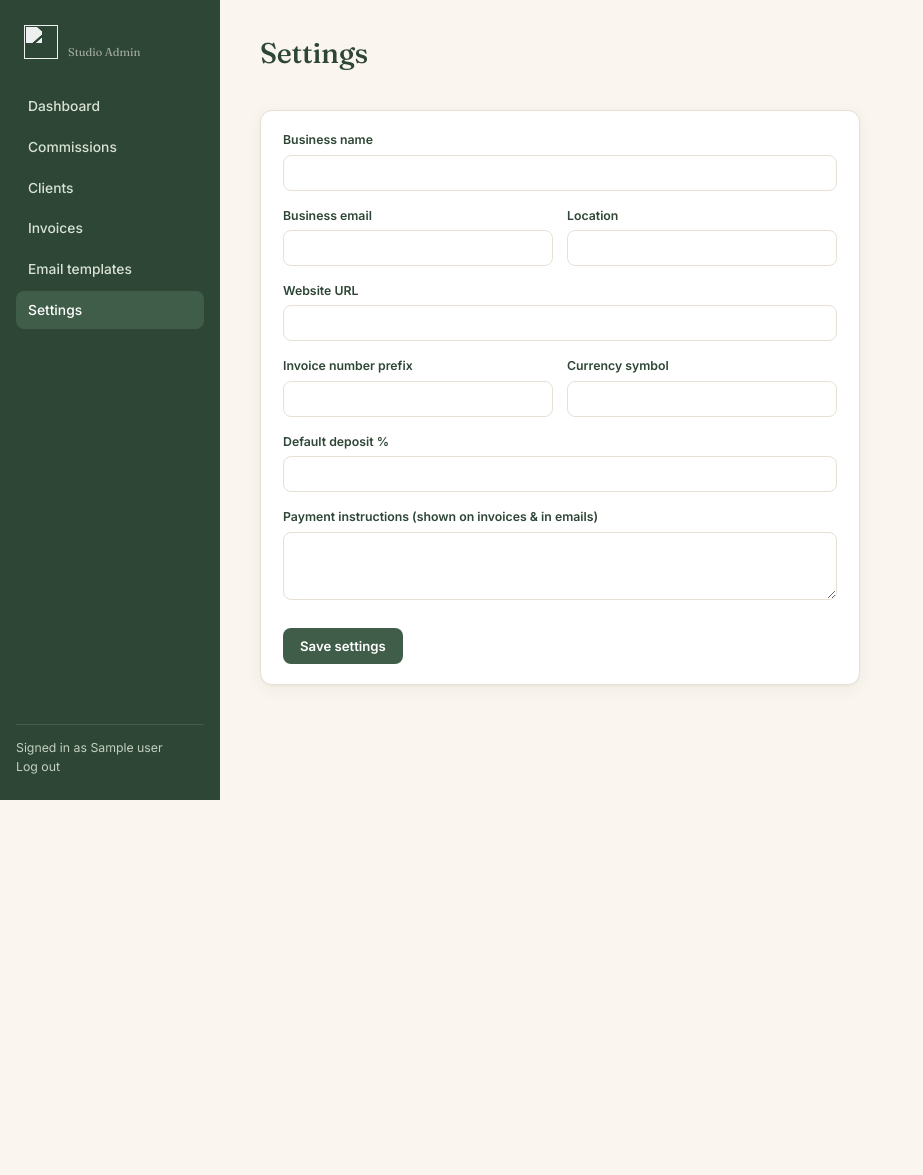
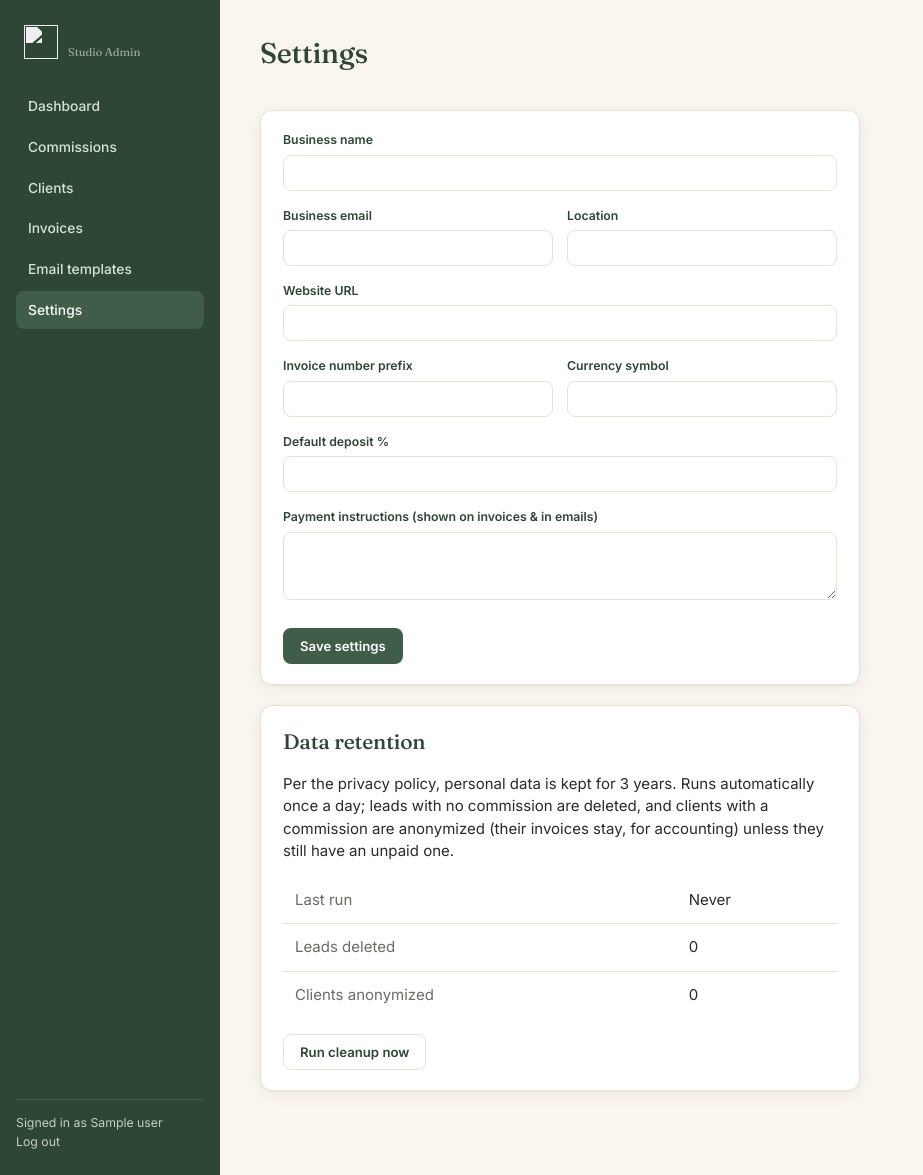
Before and after one commit to Darren-Sims/esther-sims-studio, a Flask app: page /settings in a window 1280 px wide. Shown: the whole page, without its empty margins (0-923 px from the left). Before the commit the page ends 800 px from the top, so only its background shows below. Run offline with Flask 3, Linux system fonts and the light colour scheme; the visitor is signed in with stand-in values (Sample User, id 1); a database or web service that is not in the repository returns one stand-in record (values such as "Sample title"); some libraries are stand-ins or nearby versions.

Commit message:
Add data retention cleanup to match the 3-year privacy policy window
Adds db.run_retention_cleanup(): pure leads (contact-form enquiries
that never became a commissioned client) are deleted once stale;
clients who DO have a commission are anonymized instead — invoices
need to be kept ~6 years for UK tax purposes, longer than the 3-year
personal-data window, so the commission/invoice rows are left intact
and only personal fields are cleared. Anyone with an unpaid invoice
is skipped so the studio can still chase payment.

Staleness is measured from a new clients.updated_at column (falling
back to created_at for pre-existing rows), kept current on every
client write (manual add/edit, inline creation from the commission
form, and contact-form webhook submissions).

Runs opportunistically once a day via before_request, and can also
be triggered manually from a new "Data retention" section in
Settings, which shows the last run's timestamp and counts.

Co-Authored-By: Claude Sonnet 5 <noreply@anthropic.com>

```diff
--- a/esther-studio-app/app.py
+++ b/esther-studio-app/app.py
@@ -68,6 +68,24 @@ def require_setup():
     has_user = get_db().execute("SELECT 1 FROM users LIMIT 1").fetchone()
     if not has_user:
         return redirect(url_for("setup"))
+
+
+@app.before_request
+def maybe_run_retention_cleanup():
+    # Opportunistic: runs the data-retention sweep at most once a day,
+    # piggybacking on whatever request happens to arrive after the gap,
+    # rather than needing a separate scheduled job.
+    if request.endpoint in ("setup", "static"):
+        return
+    conn = get_db()
+    settings = db.get_settings(conn)
+    last_run = settings.get("last_retention_run", "")
+    if last_run and (datetime.utcnow() - datetime.fromisoformat(last_run)) < timedelta(days=1):
+        return
+    deleted, anonymized = db.run_retention_cleanup(conn)
+    db.set_setting(conn, "last_retention_run", datetime.utcnow().isoformat())
+    db.set_setting(conn, "last_retention_deleted", str(deleted))
+    db.set_setting(conn, "last_retention_anonymized", str(anonymized))
 
 
 @app.context_processor
@@ -290,15 +308,16 @@ def clients_list():
 def client_new():
     if request.method == "POST":
         conn = get_db()
+        now = datetime.utcnow().isoformat()
         cur = conn.execute(
-            "INSERT INTO clients (name, email, phone, address, notes, created_at) VALUES (?, ?, ?, ?, ?, ?) RETURNING id",
+            "INSERT INTO clients (name, email, phone, address, notes, created_at, updated_at) VALUES (?, ?, ?, ?, ?, ?, ?) RETURNING id",
             (
                 request.form.get("name", "").strip(),
                 request.form.get("email", "").strip(),
                 request.form.get("phone", "").strip(),
                 request.form.get("address", "").strip(),
                 request.form.get("notes", "").strip(),
-                datetime.utcnow().isoformat(),
+                now, now,
             ),
         )
         client_id = cur.fetchone()["id"]
@@ -330,13 +349,14 @@ def client_edit(client_id):
         abort(404)
     if request.method == "POST":
         conn.execute(
-            "UPDATE clients SET name=?, email=?, phone=?, address=?, notes=? WHERE id=?",
+            "UPDATE clients SET name=?, email=?, phone=?, address=?, notes=?, updated_at=? WHERE id=?",
             (
                 request.form.get("name", "").strip(),
                 request.form.get("email", "").strip(),
                 request.form.get("phone", "").strip(),
                 request.form.get("address", "").strip(),
                 request.form.get("notes", "").strip(),
+                datetime.utcnow().isoformat(),
                 client_id,
             ),
         )
@@ -379,14 +399,15 @@ def commission_new():
     if request.method == "POST":
         client_id = request.form.get("client_id")
         if request.form.get("new_client_name"):
+            new_client_now = datetime.utcnow().isoformat()
             cur = conn.execute(
-                "INSERT INTO clients (name, email, phone, address, notes, created_at) VALUES (?, ?, ?, ?, '', ?) RETURNING id",
+                "INSERT INTO clients (name, email, phone, address, notes, created_at, updated_at) VALUES (?, ?, ?, ?, '', ?, ?) RETURNING id",
                 (
                     request.form.get("new_client_name", "").strip(),
                     request.form.get("new_client_email", "").strip(),
                     request.form.get("new_client_phone", "").strip(),
                     request.form.get("new_client_address", "").strip(),
-                    datetime.utcnow().isoformat(),
+                    new_client_now, new_client_now,
                 ),
             )
             client_id = cur.fetchone()["id"]
@@ -786,6 +807,8 @@ def contact_form_webhook():
             "SELECT * FROM clients WHERE email = ? ORDER BY created_at DESC LIMIT 1", (email,)
         ).fetchone()
 
+    now_iso = datetime.utcnow().isoformat()
+
     if existing:
         merged_request = "\n\n".join(
             filter(None, [existing["commission_request"], commission_request])
@@ -799,22 +822,23 @@ def contact_form_webhook():
                  how_heard = COALESCE(NULLIF(?, ''), how_heard),
                  wants_gift_voucher = ?,
                  enquiry_submitted_at = ?,
-                 notes = ?
+                 notes = ?,
+                 updated_at = ?
                WHERE id = ?""",
             (
                 phone, merged_request, uk_address, how_heard, wants_gift_voucher,
-                submitted_at, merged_notes, existing["id"],
+                submitted_at, merged_notes, now_iso, existing["id"],
             ),
         )
     else:
         conn.execute(
             """INSERT INTO clients
                  (name, email, phone, address, notes, commission_request, uk_address,
-                  how_heard, wants_gift_voucher, enquiry_submitted_at, created_at)
-               VALUES (?, ?, ?, ?, ?, ?, ?, ?, ?, ?, ?)""",
+                  how_heard, wants_gift_voucher, enquiry_submitted_at, created_at, updated_at)
+               VALUES (?, ?, ?, ?, ?, ?, ?, ?, ?, ?, ?, ?)""",
             (
                 name or "Website enquiry", email, phone, "", extra_note, commission_request,
-                uk_address, how_heard, wants_gift_voucher, submitted_at, datetime.utcnow().isoformat(),
+                uk_address, how_heard, wants_gift_voucher, submitted_at, now_iso, now_iso,
             ),
         )
     conn.commit()
@@ -840,6 +864,21 @@ def settings_page():
     return render_template("settings.html")
 
 
+@app.route("/settings/run-retention-cleanup", methods=["POST"])
+@login_required
+def run_retention_cleanup_now():
+    conn = get_db()
+    deleted, anonymized = db.run_retention_cleanup(conn)
+    db.set_setting(conn, "last_retention_run", datetime.utcnow().isoformat())
+    db.set_setting(conn, "last_retention_deleted", str(deleted))
+    db.set_setting(conn, "last_retention_anonymized", str(anonymized))
+    flash(
+        f"Retention cleanup ran: {deleted} stale lead(s) deleted, {anonymized} client(s) anonymized.",
+        "success",
+    )
+    return redirect(url_for("settings_page"))
+
+
 if __name__ == "__main__":
     port = int(os.environ.get("PORT", 5000))
     app.run(host="0.0.0.0", port=port, debug=os.environ.get("FLASK_DEBUG") == "1")
--- a/esther-studio-app/db.py
+++ b/esther-studio-app/db.py
@@ -8,7 +8,7 @@ calls that return a fetchable cursor.
 """
 
 import os
-from datetime import datetime, date
+from datetime import datetime, date, timedelta
 
 import psycopg2
 import psycopg2.extras
@@ -182,6 +182,8 @@ ALTER TABLE clients ADD COLUMN IF NOT EXISTS uk_address TEXT;
 ALTER TABLE clients ADD COLUMN IF NOT EXISTS how_heard TEXT;
 ALTER TABLE clients ADD COLUMN IF NOT EXISTS wants_gift_voucher BOOLEAN NOT NULL DEFAULT FALSE;
 ALTER TABLE clients ADD COLUMN IF NOT EXISTS enquiry_submitted_at TEXT;
+ALTER TABLE clients ADD COLUMN IF NOT EXISTS updated_at TEXT;
+UPDATE clients SET updated_at = created_at WHERE updated_at IS NULL;
 
 CREATE TABLE IF NOT EXISTS commissions (
     id SERIAL PRIMARY KEY,
@@ -312,3 +314,73 @@ def next_invoice_number(conn):
     number = f"{prefix}-{year}-{seq:03d}"
     set_setting(conn, "next_invoice_seq", str(seq + 1))
     return number
+
+
+# Matches the privacy policy's stated 3-year retention period. Note this
+# is shorter than the ~6-year period UK tax law expects invoices to be
+# kept for, which is why clients with commissions are anonymized rather
+# than deleted outright — see run_retention_cleanup().
+RETENTION_YEARS = 3
+
+
+def run_retention_cleanup(conn):
+    """Enforces the 3-year personal-data retention window described in the
+    studio's privacy policy.
+
+    - Pure leads (contact-form enquiries that never became a commissioned
+      client) are deleted outright once stale — there's no financial
+      record tied to them, so nothing needs to be kept.
+    - Clients who DO have a commission are anonymized instead of deleted:
+      their name/email/phone/address/notes/enquiry details are cleared,
+      but the commission and invoice rows are left alone, since UK tax
+      law expects invoices to be kept for about 6 years — longer than
+      this 3-year personal-data window. Anyone with an unpaid invoice is
+      skipped, since the studio still needs their contact details to
+      chase payment.
+
+    Staleness is measured from each client's `updated_at` (falling back
+    to `created_at` for rows written before that column existed), so a
+    client who's had any recent activity — a new commission, an edit, a
+    repeat website enquiry — resets their own clock.
+
+    Returns (deleted_count, anonymized_count).
+    """
+    cutoff = (datetime.utcnow() - timedelta(days=365 * RETENTION_YEARS)).isoformat()
+
+    stale_leads = conn.execute(
+        """SELECT c.id FROM clients c
+           LEFT JOIN commissions co ON co.client_id = c.id
+           WHERE co.id IS NULL AND COALESCE(c.updated_at, c.created_at) < ?""",
+        (cutoff,),
+    ).fetchall()
+    deleted_count = 0
+    for row in stale_leads:
+        conn.execute("DELETE FROM clients WHERE id = ?", (row["id"],))
+        deleted_count += 1
+
+    stale_clients = conn.execute(
+        """SELECT DISTINCT c.id FROM clients c
+           JOIN commissions co ON co.client_id = c.id
+           WHERE COALESCE(c.updated_at, c.created_at) < ?
+             AND c.name != 'Former client'
+             AND NOT EXISTS (
+                 SELECT 1 FROM invoices i
+                 JOIN commissions co2 ON co2.id = i.commission_id
+                 WHERE co2.client_id = c.id AND i.status IN ('Draft', 'Sent', 'Overdue')
+             )""",
+        (cutoff,),
+    ).fetchall()
+    anonymized_count = 0
+    for row in stale_clients:
+        conn.execute(
+            """UPDATE clients SET
+                 name = 'Former client', email = NULL, phone = NULL, address = NULL,
+                 notes = NULL, commission_request = NULL, uk_address = NULL,
+                 how_heard = NULL, wants_gift_voucher = FALSE, enquiry_submitted_at = NULL
+               WHERE id = ?""",
+            (row["id"],),
+        )
+        anonymized_count += 1
+
+    conn.commit()
+    return deleted_count, anonymized_count
--- a/esther-studio-app/templates/settings.html
+++ b/esther-studio-app/templates/settings.html
@@ -32,4 +32,22 @@
     <button type="submit" class="btn btn-primary">Save settings</button>
   </div>
 </form>
+
+<div class="card" style="max-width:600px; margin-top:20px;">
+  <h2>Data retention</h2>
+  <p class="subtitle" style="margin-bottom:14px;">
+    Per the privacy policy, personal data is kept for 3 years. Runs
+    automatically once a day; leads with no commission are deleted, and
+    clients with a commission are anonymized (their invoices stay, for
+    accounting) unless they still have an unpaid one.
+  </p>
+  <table class="list" style="margin-bottom:16px;">
+    <tr><td class="muted">Last run</td><td>{{ settings.last_retention_run or 'Never' }}</td></tr>
+    <tr><td class="muted">Leads deleted</td><td>{{ settings.last_retention_deleted or '0' }}</td></tr>
+    <tr><td class="muted">Clients anonymized</td><td>{{ settings.last_retention_anonymized or '0' }}</td></tr>
+  </table>
+  <form method="post" action="{{ url_for('run_retention_cleanup_now') }}">
+    <button type="submit" class="btn btn-secondary">Run cleanup now</button>
+  </form>
+</div>
 {% endblock %}
```
